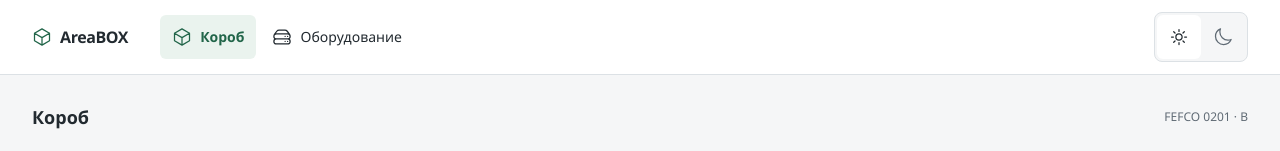
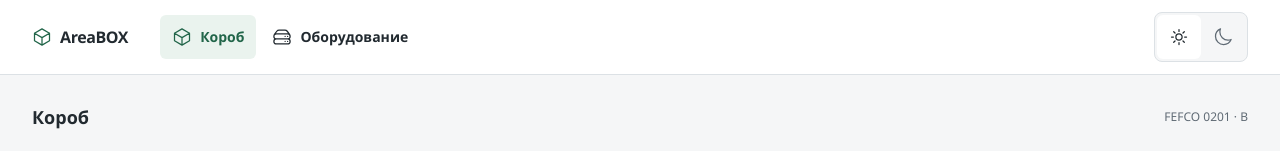
Before and after one commit to DemonicRous/areabox-vue, a Vue app: page / in a window 1280 px wide. Shown: the top 151 px of the page. Built offline with nearby package versions, Linux system fonts and the light colour scheme.

Commit message:
Keep navigation font weights constant to prevent layout shifts

```diff
--- a/src/App.vue
+++ b/src/App.vue
@@ -11,7 +11,7 @@ function focusWorkspace() { document.getElementById('workspace')?.focus() }
       <div class="mx-auto flex max-w-[1600px] flex-wrap items-center gap-x-8 gap-y-2 px-4 py-3 sm:px-6 lg:px-8">
         <RouterLink to="/" class="flex items-center gap-2 text-base font-semibold tracking-tight" aria-label="AreaBOX, главная"><AppIcon name="box" class="text-accent" />AreaBOX</RouterLink>
         <nav aria-label="Основная навигация" class="order-3 flex w-full gap-1 sm:order-none sm:w-auto">
-          <RouterLink v-for="section in sections" :key="section.path" :to="section.path" v-slot="{ isExactActive }" class="flex min-h-11 flex-1 items-center justify-center gap-2 rounded-md px-3 text-sm transition-colors hover:bg-canvas sm:flex-none" active-class="bg-accent-soft text-accent"><AppIcon :name="section.icon" class="size-4" /><span :class="{ 'font-semibold': isExactActive }">{{ section.title }}</span></RouterLink>
+          <RouterLink v-for="section in sections" :key="section.path" :to="section.path" class="flex min-h-11 flex-1 items-center justify-center gap-2 rounded-md px-3 text-sm font-semibold transition-colors hover:bg-canvas sm:flex-none" active-class="bg-accent-soft text-accent"><AppIcon :name="section.icon" class="size-4" /><span>{{ section.title }}</span></RouterLink>
         </nav>
         <div class="ml-auto"><ThemeSwitch /></div>
       </div>
--- a/src/views/WorkspaceView.vue
+++ b/src/views/WorkspaceView.vue
@@ -22,7 +22,7 @@ function changeView(id: string) { router.replace({ path: '/', query: { ...route.
     <section class="min-w-0 overflow-hidden rounded-xl border border-line bg-surface" aria-label="Результат">
       <div class="flex flex-wrap items-center gap-2 border-b border-line px-2 py-2 sm:px-3">
         <nav aria-label="Вид результата" class="flex min-w-0 gap-1">
-          <button v-for="view in views" :key="view.id" type="button" :aria-pressed="selected.id === view.id" class="flex min-h-11 cursor-pointer items-center gap-1.5 rounded-md px-2.5 text-xs transition-colors hover:bg-canvas sm:gap-2 sm:px-3 sm:text-sm" :class="selected.id === view.id ? 'bg-accent-soft font-medium text-accent' : 'text-muted'" @click="changeView(view.id)"><AppIcon :name="view.icon" class="hidden size-4 sm:block" />{{ view.title }}</button>
+          <button v-for="view in views" :key="view.id" type="button" :aria-pressed="selected.id === view.id" class="flex min-h-11 cursor-pointer items-center gap-1.5 rounded-md px-2.5 text-xs font-medium transition-colors hover:bg-canvas sm:gap-2 sm:px-3 sm:text-sm" :class="selected.id === view.id ? 'bg-accent-soft text-accent' : 'text-muted'" @click="changeView(view.id)"><AppIcon :name="view.icon" class="hidden size-4 sm:block" />{{ view.title }}</button>
         </nav>
         <span class="ml-auto hidden text-xs text-muted sm:block">мм</span>
       </div>
```
